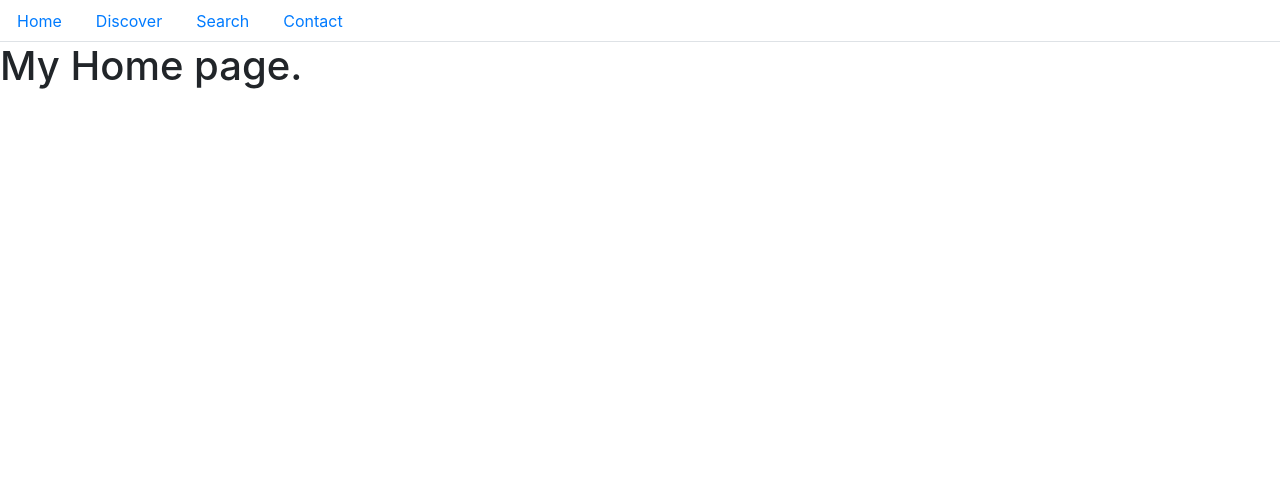
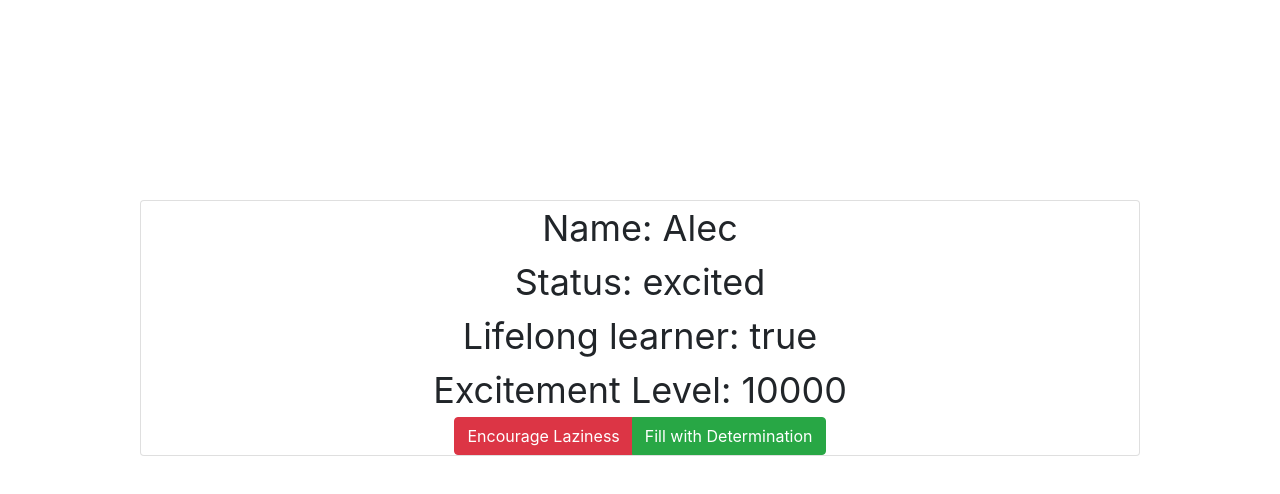
Before and after one commit to IreneAsay/practicereact, a React (Create React App) app: page / in a window 1280 px wide. Shown: the top 494 px of the page. Built offline with nearby package versions, Linux system fonts and the light colour scheme.

Commit message:
update src files

```diff
--- a/public/index.html
+++ b/public/index.html
@@ -1,14 +1,12 @@
 <!DOCTYPE html>
 <html lang="en">
+
 <head>
   <meta charset="utf-8" />
   <link rel="icon" href="%PUBLIC_URL%/favicon.ico" />
   <meta name="viewport" content="width=device-width, initial-scale=1" />
   <meta name="theme-color" content="#000000" />
-    <meta
-      name="description"
-      content="Web site created using create-react-app"
-    />
+  <meta name="description" content="Web site created using create-react-app" />
   <link rel="apple-touch-icon" href="%PUBLIC_URL%/logo192.png" />
   <!--
       manifest.json provides metadata used when your web app is installed on a
@@ -24,14 +22,12 @@
       work correctly both with client-side routing and a non-root public URL.
       Learn how to configure a non-root public URL by running `npm run build`.
     -->
-    <link
-      rel="stylesheet"
-      href="https://cdn.jsdelivr.net/npm/bootstrap@4.5.3/dist/css/bootstrap.min.css"
-      integrity="sha384-TX8t27EcRE3e/ihU7zmQxVncDAy5uIKz4rEkgIXeMed4M0jlfIDPvg6uqKI2xXr2"
-      crossorigin="anonymous"
-    />
+  <link rel="stylesheet" href="https://cdn.jsdelivr.net/npm/bootstrap@4.5.3/dist/css/bootstrap.min.css"
+    integrity="sha384-TX8t27EcRE3e/ihU7zmQxVncDAy5uIKz4rEkgIXeMed4M0jlfIDPvg6uqKI2xXr2" crossorigin="anonymous" />
+  <link href="https://maxcdn.bootstrapcdn.com/font-awesome/4.7.0/css/font-awesome.min.css" rel="stylesheet" />
   <title>React App</title>
 </head>
+
 <body>
   <noscript>You need to enable JavaScript to run this app.</noscript>
   <div id="root"></div>
@@ -46,4 +42,5 @@
       To create a production bundle, use `npm run build` or `yarn build`.
     -->
 </body>
+
 </html>
--- /dev/null
+++ b/src/App.css
@@ -0,0 +1,10 @@
+.card {
+  text-align: center;
+  margin: 200px auto 0 auto;
+  font-size: 36px;
+  width: 1000px;
+}
+
+.btn-group {
+  margin: 0 auto;
+}
--- a/src/App.js
+++ b/src/App.js
@@ -1,20 +1,37 @@
-import React from "react";
-import { BrowserRouter as Router, Route } from "react-router-dom";
-import Home from "./containers/Home/Home";
-import Discover from "./containers/Discover/Discover";
-import Search from "./containers/Search/Search";
-import NavTabs from "./components/NavTabs";
+import React, { useState } from "react";
+import "./App.css";
 
 function App() {
+  const [developerState, setDeveloperState] = useState({
+    excitementLevel: 10000,
+    lifeLongLearner: true,
+    mood: "excited",
+    name: "Alec"
+  });
+
   return (
-    <Router>
+    <div className="card">
       <div>
-        <NavTabs />
-        <Route exact path="/" component={Home} />
-        <Route exact path="/discover" component={Discover} />
-        <Route exact path="/search" component={Search} />
+        Name: {developerState.name}
       </div>
-    </Router>
+      <div>
+        Status: {developerState.mood}
+      </div>
+      <div>
+        Lifelong learner: {developerState.lifeLongLearner.toString()}
+      </div>
+      <div>
+        Excitement Level: {developerState.excitementLevel}
+      </div>
+      <div className="btn-group">
+        <button onClick={() => setDeveloperState({ ...developerState, mood: "lazy" })} className="btn btn-danger">
+          Encourage Laziness
+        </button>
+        <button onClick={() => setDeveloperState({ ...developerState, mood: "determined" })} className="btn btn-success">
+          Fill with Determination
+        </button>
+      </div>
+    </div>
   );
 }
 
--- a/src/components/NavTabs.js
+++ /dev/null
@@ -1,30 +0,0 @@
-import React from "react";
-
-function NavTabs(props) {
-  return (
-    <ul className="nav nav-tabs">
-      <li className="nav-item">
-        <a href="#home" onClick={() => props.handlePageChange("Home")} className="nav-link">
-          Home
-        </a>
-      </li>
-      <li className="nav-item">
-        <a href="#about" onClick={() => props.handlePageChange("Discover")} className="nav-link">
-          Discover
-        </a>
-      </li>
-      <li className="nav-item">
-        <a href="#blog" onClick={() => props.handlePageChange("Search")} className="nav-link">
-          Search
-        </a>
-      </li>
-      <li className="nav-item">
-        <a href="#contact" onClick={() => props.handlePageChange("Contact")} className="nav-link">
-          Contact
-        </a>
-      </li>
-    </ul>
-  );
-}
-
-export default NavTabs;
--- a/src/containers/Discover/Discover.jsx
+++ /dev/null
@@ -1,13 +0,0 @@
-import React, { Component } from "react";
-
-class Discover extends Component {
-  render() {
-    return (
-      <div>
-        <h1>My discover page.</h1>
-      </div>
-    );
-  }
-}
-
-export default Discover;
--- a/src/containers/Home/Home.jsx
+++ /dev/null
@@ -1,11 +0,0 @@
-import React from "react";
-
-const Home = () => {
-  return (
-    <div>
-      <h1>My Home page.</h1>
-    </div>
-  );
-};
-
-export default Home;
--- a/src/containers/Search/Search.jsx
+++ /dev/null
@@ -1,13 +0,0 @@
-import React, { Component } from "react";
-
-class Search extends Component {
-  render() {
-    return (
-      <div>
-        <h1>My search page.</h1>
-      </div>
-    );
-  }
-}
-
-export default Search;
--- /dev/null
+++ b/src/index.css
@@ -0,0 +1,12 @@
+body {
+  margin: 0;
+  padding: 0;
+  font-family: -apple-system, BlinkMacSystemFont, "Segoe UI", "Roboto", "Oxygen", "Ubuntu",
+    "Cantarell", "Fira Sans", "Droid Sans", "Helvetica Neue", sans-serif;
+  -webkit-font-smoothing: antialiased;
+  -moz-osx-font-smoothing: grayscale;
+}
+
+code {
+  font-family: source-code-pro, Menlo, Monaco, Consolas, "Courier New", monospace;
+}
--- a/src/index.js
+++ b/src/index.js
@@ -1,5 +1,6 @@
 import React from "react";
 import ReactDOM from "react-dom";
+import "./index.css";
 import App from "./App";
 
 ReactDOM.render(<App />, document.getElementById("root"));
```
Also changed, not shown: 1 other file (tests, documents, lock files or other folders). Lines whose indentation alone changed are shown as unchanged.
